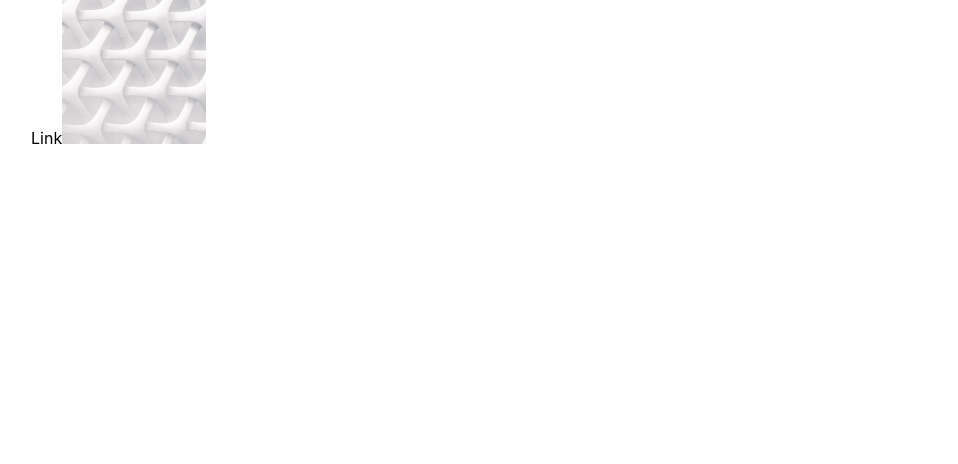
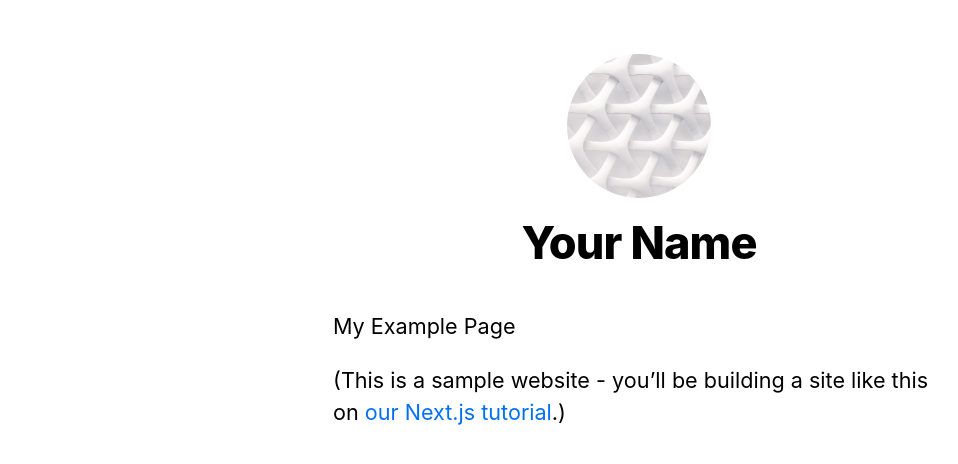
Before and after one commit to blakewood84/nextjs-first_example, a Next.js app: page / in a window 1280 px wide. Shown: the top 464 px of the page, without its empty margins (1-959 px from the left). Built offline with nearby package versions, Linux system fonts and the light colour scheme.

Commit message:
updates for css and layout

```diff
--- /dev/null
+++ b/components/layout.js
@@ -0,0 +1,69 @@
+import Head from "next/head";
+import Image from "next/image";
+import styles from "./layout.module.css";
+import utilStyles from "../styles/utils.module.css";
+import Link from "next/link";
+
+const name = "Your Name";
+export const siteTitle = "Next.js Sample Website";
+
+export default function Layout({ children, home = false }) {
+  return (
+    <div className={styles.container}>
+      <Head>
+        <link rel="icon" href="/favicon.ico" />
+        <meta
+          name="description"
+          content="Learn how to build a personal website using Next.js"
+        />
+        <meta
+          property="og:image"
+          content={`https://og-image.vercel.app/${encodeURI(
+            siteTitle
+          )}.png?theme=light&md=0&fontSize=75px&images=https%3A%2F%2Fassets.vercel.com%2Fimage%2Fupload%2Ffront%2Fassets%2Fdesign%2Fnextjs-black-logo.svg`}
+        />
+        <meta name="og:title" content={siteTitle} />
+        <meta name="twitter:card" content="summary_large_image" />
+      </Head>
+      <header className={styles.header}>
+        {home ? (
+          <>
+            <Image
+              priority
+              src="/images/profile.jpeg"
+              className={utilStyles.borderCircle}
+              height={144}
+              width={144}
+              alt=""
+            />
+            <h1 className={utilStyles.heading2Xl}>{name}</h1>
+          </>
+        ) : (
+          <>
+            <Link href="/">
+              <Image
+                priority
+                src="/images/profile.jpg"
+                className={utilStyles.borderCircle}
+                height={108}
+                width={108}
+                alt=""
+              />
+            </Link>
+            <h2 className={utilStyles.headingLg}>
+              <Link href="/" className={utilStyles.colorInherit}>
+                {name}
+              </Link>
+            </h2>
+          </>
+        )}
+      </header>
+      <main>{children}</main>
+      {!home && (
+        <div className={styles.backToHome}>
+          <Link href="/">← Back to home</Link>
+        </div>
+      )}
+    </div>
+  );
+}
--- /dev/null
+++ b/components/layout.module.css
@@ -0,0 +1,15 @@
+.container {
+  max-width: 36rem;
+  padding: 0 1rem;
+  margin: 3rem auto 6rem;
+}
+
+.header {
+  display: flex;
+  flex-direction: column;
+  align-items: center;
+}
+
+.backToHome {
+  margin: 3rem 0 0;
+}
--- a/pages/index.tsx
+++ b/pages/index.tsx
@@ -1,25 +1,20 @@
 import Head from "next/head";
-import Image from "next/image";
-import Link from "next/link";
-import styles from "../styles/Home.module.css";
+import Layout, { siteTitle } from "../components/layout";
+import utilStyles from "../styles/utils.module.css";
 
 export default function Home() {
   return (
-    <div className={styles.container}>
+    <Layout home>
       <Head>
-        <title>Create Next App</title>
-        <meta name="description" content="Generated by create next app" />
-        <link rel="icon" href="/favicon.ico" />
+        <title>{siteTitle}</title>
       </Head>
-
-      <Link href="/posts/first-post">Link</Link>
-
-      <Image
-        src="/images/profile.jpeg"
-        height={144}
-        width={144}
-        alt="Your Name"
-      />
-    </div>
+      <section className={utilStyles.headingMd}>
+        <p>My Example Page</p>
+        <p>
+          (This is a sample website - you’ll be building a site like this on{" "}
+          <a href="https://nextjs.org/learn">our Next.js tutorial</a>.)
+        </p>
+      </section>
+    </Layout>
   );
 }
--- a/styles/globals.css
+++ b/styles/globals.css
@@ -4,23 +4,24 @@
   margin: 0;
   font-family: -apple-system, BlinkMacSystemFont, Segoe UI, Roboto, Oxygen,
     Ubuntu, Cantarell, Fira Sans, Droid Sans, Helvetica Neue, sans-serif;
-}
-
-a {
-  color: inherit;
-  text-decoration: none;
+  line-height: 1.6;
+  font-size: 18px;
 }
 
 * {
   box-sizing: border-box;
 }
 
-@media (prefers-color-scheme: dark) {
-  html {
-    color-scheme: dark;
-  }
-  body {
-    color: white;
-    background: black;
-  }
+a {
+  color: #0070f3;
+  text-decoration: none;
 }
+
+a:hover {
+  text-decoration: underline;
+}
+
+img {
+  max-width: 100%;
+  display: block;
+}
--- /dev/null
+++ b/styles/utils.module.css
@@ -0,0 +1,52 @@
+.heading2Xl {
+  font-size: 2.5rem;
+  line-height: 1.2;
+  font-weight: 800;
+  letter-spacing: -0.05rem;
+  margin: 1rem 0;
+}
+
+.headingXl {
+  font-size: 2rem;
+  line-height: 1.3;
+  font-weight: 800;
+  letter-spacing: -0.05rem;
+  margin: 1rem 0;
+}
+
+.headingLg {
+  font-size: 1.5rem;
+  line-height: 1.4;
+  margin: 1rem 0;
+}
+
+.headingMd {
+  font-size: 1.2rem;
+  line-height: 1.5;
+}
+
+.borderCircle {
+  border-radius: 9999px;
+}
+
+.colorInherit {
+  color: inherit;
+}
+
+.padding1px {
+  padding-top: 1px;
+}
+
+.list {
+  list-style: none;
+  padding: 0;
+  margin: 0;
+}
+
+.listItem {
+  margin: 0 0 1.25rem;
+}
+
+.lightText {
+  color: #666;
+}
```
Also changed, not shown: pages/posts/first-post.tsx (+9 -2 lines).
